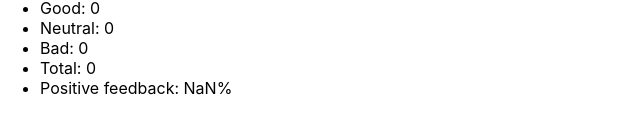
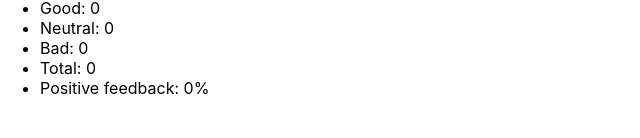
Before and after one commit to Dvorakovskyi/goit-react-hw-02-feedback, a React (Create React App) app: page / in a window 1280 px wide. Shown: the part 162-300 px from the top of the page, without its empty margins (0-640 px from the left). Built offline with nearby package versions, Linux system fonts and the light colour scheme.

Commit message:
update code

```diff
--- a/src/components/Feedback/Feedback.jsx
+++ b/src/components/Feedback/Feedback.jsx
@@ -1,5 +1,5 @@
 import React from 'react';
-import StatisticsBtns from '../FeedbackOptions/StatisticsButtons';
+import FeedbackOptions from '../FeedbackOptions/FeedbackOptions';
 import Statistics from '../Statistics/Statistics';
 
 class Feedback extends React.Component {
@@ -9,39 +9,43 @@ class Feedback extends React.Component {
     bad: 0,
   };
 
-  handleGoodClick = () => {
+  handleBtnClick = event => {
+    const nameBtn = event.currentTarget.textContent;
+
+    if (nameBtn === 'Good') {
       this.setState(prevState => ({
         good: prevState.good + 1,
       }));
-  };
+    }
 
-  handleNeutralClick = () => {
+    if (nameBtn === 'Neutral') {
       this.setState(prevState => ({
         neutral: prevState.neutral + 1,
       }));
-  };
+    }
 
-  handleBadClick = () => {
+    if (nameBtn === 'Bad') {
       this.setState(prevState => ({
         bad: prevState.bad + 1,
       }));
+    }
   };
 
   countTotalFeedback = () => {
     const values = Object.values(this.state);
+
     return values.reduce((acc, value) => {
       return value + acc;
     }, 0);
   };
 
   countPositiveFeedbackPercentage = () => {
-        const values = Object.values(this.state);
-        const total = values.reduce((acc, value) => {
-            return value + acc;
-        }, 0);
-
-        return Math.round(this.state.good / total * 100);
+    if (this.countTotalFeedback() !== 0) {
+      return Math.round((this.state.good / this.countTotalFeedback()) * 100);
+    } else {
+      return 0;
     }
+  };
 
   render() {
     const totalFeedback = this.countTotalFeedback();
@@ -49,10 +53,11 @@ class Feedback extends React.Component {
 
     return (
       <div>
-            <StatisticsBtns
-                good={this.handleGoodClick}
-                neutral={this.handleNeutralClick}
-                bad={this.handleBadClick} />
+        <FeedbackOptions
+          good={this.handleBtnClick}
+          neutral={this.handleBtnClick}
+          bad={this.handleBtnClick}
+        />
         <Statistics
           good={this.state.good}
           neutral={this.state.neutral}
--- a/src/components/FeedbackOptions/StatisticsButtons.jsx
+++ b/src/components/FeedbackOptions/FeedbackOptions.jsx
@@ -1,7 +1,7 @@
 import React from "react";
 import PropTypes from 'prop-types';
 
-const StatisticsBtns = ({ good, neutral, bad }) => {
+const FeedbackOptions = ({ good, neutral, bad }) => {
     return (
     <section>
         <h1>Please leave your feedback</h1>
@@ -20,10 +20,10 @@ const StatisticsBtns = ({ good, neutral, bad }) => {
     )
 };
 
-StatisticsBtns.propTypes = {
+FeedbackOptions.propTypes = {
     good: PropTypes.func.isRequired,
     neutral: PropTypes.func.isRequired,
     bad: PropTypes.func.isRequired,
 }
 
-export default StatisticsBtns;
+export default FeedbackOptions;
```
Lines whose indentation alone changed are shown as unchanged.
